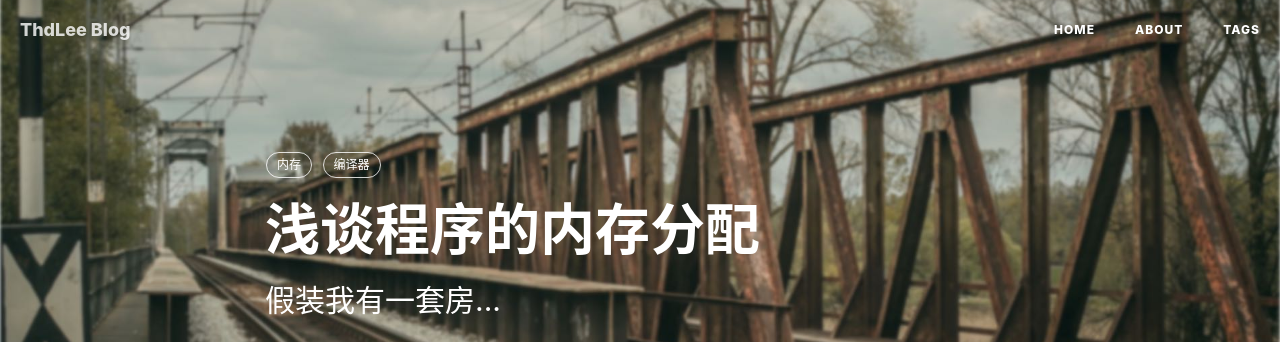
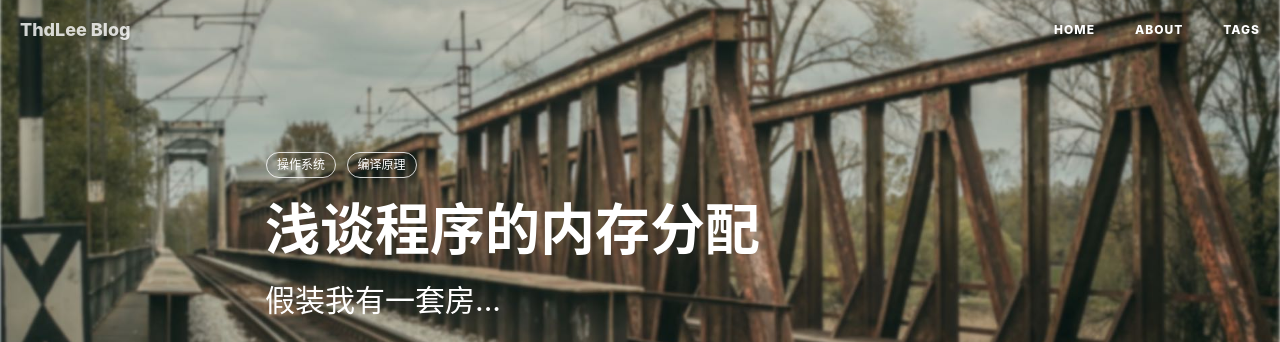
Before and after one commit to kehuizhao/kehuizhao.github.io, a Jekyll site: the page built from _posts/2017-3-31-memoryAlloc.markdown, in a window 1280 px wide and 900 px high. Shown: the top 342 px of the window. Built offline with Jekyll 4.4.1, drawn with Linux system fonts in a browser that asks for light colours; nearby versions of some CDN libraries; comment, search, counter and statistics services are not loaded.

Commit message:
修改了一些tag

```diff
--- a/_posts/2017-3-30-THDTranslator.markdown
+++ b/_posts/2017-3-30-THDTranslator.markdown
@@ -7,8 +7,7 @@ author:     "ThdLee"
 header-img: "img/THDTranslator/post-bg-THDTranslator.jpg"
 tags:
     - Java
-    - 编译器
-    - 翻译器
+    - 编译原理
 ---
 
 ### 介绍
--- a/_posts/2017-3-31-memoryAlloc.markdown
+++ b/_posts/2017-3-31-memoryAlloc.markdown
@@ -6,8 +6,8 @@ date:       2017-3-31 00:05:00
 author:     "ThdLee"
 header-img: "img/MemoryAlloc/post-bg-memoryAlloc.jpg"
 tags:
-    - 内存
-    - 编译器
+    - 操作系统
+    - 编译原理
 ---
 
 ## 内存分配
```
